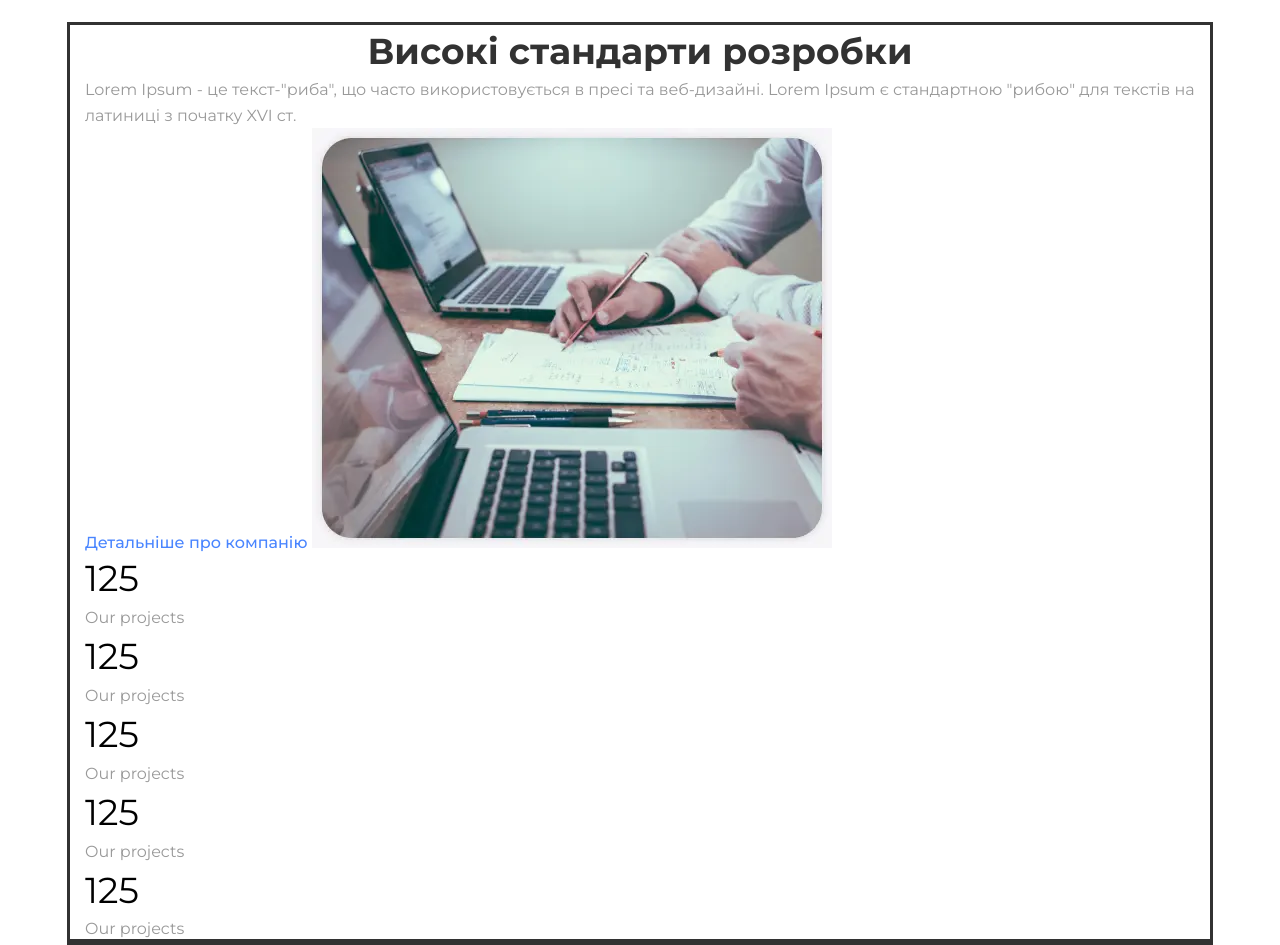
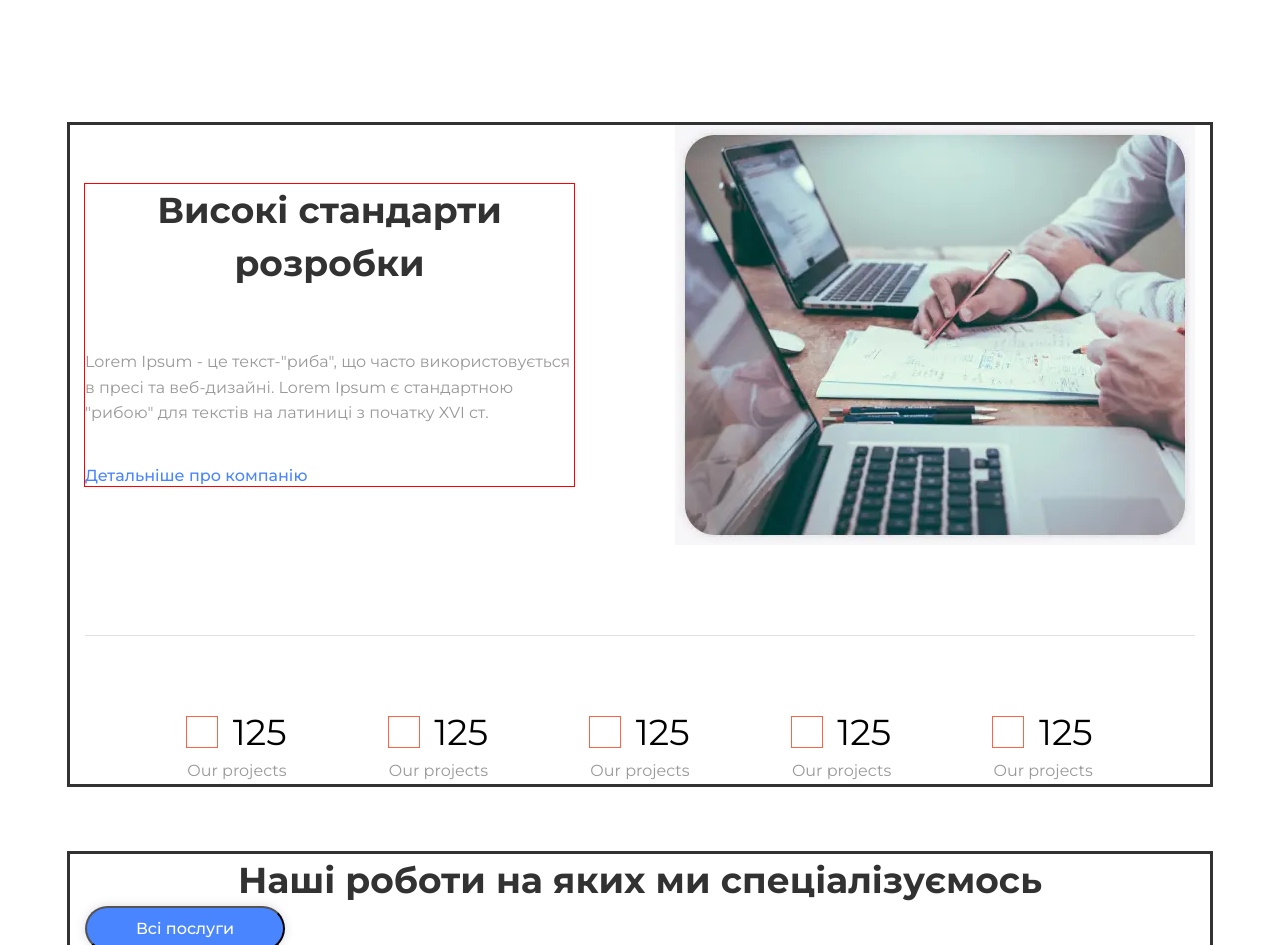
Before and after one commit to vitylia/practice-BC-58-cope, a plain HTML site: page index.html in a window 1280 px wide. Shown: the part 1600-2545 px from the top of the page. Drawn offline with nearby package versions, Linux system fonts and the light colour scheme.

Commit message:
section standarts

```diff
--- a/css/styles.css
+++ b/css/styles.css
@@ -6,11 +6,12 @@
   --accent: #4985ff;
   --subtitle-color: #000;
   --background-color-var: #f6f6f8;
+  --border-color: #E0E0E0;
 }
 
 body {
   color: var(--text);
-  font-family: 'Montserrat', sans-serif;
+  font-family: "Montserrat", sans-serif;
 }
 
 /* cancel */
@@ -179,7 +180,7 @@ a {
   justify-content: center;
   align-items: center;
   border-radius: 110px;
-  border: 1px solid #e0e0e0;
+  border: 1px solid var(--border-color)
   width: 110px;
   height: 110px;
 }
@@ -213,8 +214,60 @@ a {
   font-size: 36px;
   line-height: 146.28%;
 }
+.standarts {
+  padding-top: 100px;
+  padding-bottom: 70px;
+}
+
+.standarts-box {
+  display: flex;
+  justify-content: space-between;
+  align-items: center;
+  margin-bottom: 90px;
+}
+.standarts-text {
+  max-width: 489px;
+  outline: 1px solid red;
+}
+.standarts-title {
+  margin-bottom: 60px;
+}
+.standart-description {
+  margin-bottom: 42px;
+}
+.standarts-list {
+  display: flex;
+  justify-content: space-evenly;
+  border-top: 1px solid var(--border-color);
+  padding-top: 70px;
+}
+.standarts-link {
+}
+
+.standarts-item {
+}
+.standarts-block {
+  display: flex;
+  justify-content: space-between;
+  align-items: center;
+}
+.standarts-icon {
+  width: 30px;
+  height: 30px;
+  outline: 1px solid tomato;
+}
+
+.standarts-statistic {
+
+}
+.standarts-name {
+}
 
 /* Works */
+
+/* .works {
+  padding-top: 100px; */
+
 .works-tittle {
   color: var(--background-text-color);
 }
--- a/index.html
+++ b/index.html
@@ -63,15 +63,13 @@
           </h2>
           <p class="servises-info main-text">
             Lorem Ipsum - це текст-"риба", що часто використовується в пресі та
-          веб-дизайні. Lorem Ipsum є стандартною "рибою" для текстів на латиниці
-          з початку XVI ст.
+            веб-дизайні. Lorem Ipsum є стандартною "рибою" для текстів на
+            латиниці з початку XVI ст.
           </p>
           <ul class="servises-list">
             <li class="services-item">
               <div class="services-circle-out">
-              <div class="services-circle-inside">
-
-              </div>
+                <div class="services-circle-inside"></div>
               </div>
               <div class="services-txt">
                 <h3 class="services-name subtitle-text">Створення сайтів</h3>
@@ -83,9 +81,7 @@
             </li>
             <li class="services-item">
               <div class="services-circle-out">
-              <div class="services-circle-inside">
-
-              </div>
+                <div class="services-circle-inside"></div>
               </div>
               <div class="services-txt">
                 <h3 class="services-name subtitle-text">Створення сайтів</h3>
@@ -97,9 +93,7 @@
             </li>
             <li class="services-item">
               <div class="services-circle-out">
-              <div class="services-circle-inside">
-
-              </div>
+                <div class="services-circle-inside"></div>
               </div>
               <div class="services-txt">
                 <h3 class="services-name subtitle-text">Створення сайтів</h3>
@@ -116,33 +110,71 @@
       <!-- Standarts -->
       <section class="standarts">
         <div class="container">
-        <h2 class="section-title standarts-title">Високі стандарти розробки</h2>
+          <div class="standarts-box">
+            <div class="standarts-text">
+              <h2 class="section-title standarts-title">
+                Високі стандарти розробки
+              </h2>
               <p class="standart-description main-text">
-          Lorem Ipsum - це текст-"риба", що часто використовується в пресі та
-          веб-дизайні. Lorem Ipsum є стандартною "рибою" для текстів на латиниці
-          з початку XVI ст.
+                Lorem Ipsum - це текст-"риба", що часто використовується в пресі
+                та веб-дизайні. Lorem Ipsum є стандартною "рибою" для текстів на
+                латиниці з початку XVI ст.
               </p>
-        <a class="standarts-link links" href="#">Детальніше про компанію</a>
+              <a class="standarts-link links" href="#"
+                >Детальніше про компанію</a
+              >
+            </div>
             <img src="./images/standarts-img.webp" alt="noutbooks" />
-        <ul standarts-list>
+          </div>
+          <ul class="standarts-list">
             <li class="standarts-item">
+              <div class="standarts-block">
+                <svg class="standarts-icon">
+                  <use></use>
+                </svg>
                 <p class="standarts-statistic">125</p>
+              </div>
+
               <p class="standarts-name main-text">Our projects</p>
             </li>
             <li class="standarts-item">
+              <div class="standarts-block">
+                <svg class="standarts-icon">
+                  <use></use>
+                </svg>
                 <p class="standarts-statistic">125</p>
+              </div>
+
               <p class="standarts-name main-text">Our projects</p>
             </li>
             <li class="standarts-item">
+              <div class="standarts-block">
+                <svg class="standarts-icon">
+                  <use></use>
+                </svg>
                 <p class="standarts-statistic">125</p>
+              </div>
+
               <p class="standarts-name main-text">Our projects</p>
             </li>
             <li class="standarts-item">
+              <div class="standarts-block">
+                <svg class="standarts-icon">
+                  <use></use>
+                </svg>
                 <p class="standarts-statistic">125</p>
+              </div>
+
               <p class="standarts-name main-text">Our projects</p>
             </li>
             <li class="standarts-item">
+              <div class="standarts-block">
+                <svg class="standarts-icon">
+                  <use></use>
+                </svg>
                 <p class="standarts-statistic">125</p>
+              </div>
+
               <p class="standarts-name main-text">Our projects</p>
             </li>
           </ul>
@@ -218,24 +250,41 @@
           <h2 class="projects-title section-title">Наші проекти</h2>
           <p class="projects-text">
             Lorem Ipsum - це текст-"риба", що часто використовується в пресі та
-          веб-дизайні. Lorem Ipsum є стандартною "рибою" для текстів на латиниці
-          з початку XVI ст.
+            веб-дизайні. Lorem Ipsum є стандартною "рибою" для текстів на
+            латиниці з початку XVI ст.
           </p>
           <ul class="projects-list">
             <li class="projects-item">
-            <img src="./images/projects.webp" alt="Koд" class="projects-foto" />
+              <img
+                src="./images/projects.webp"
+                alt="Koд"
+                class="projects-foto"
+              />
             </li>
             <li class="projects-item">
-            <img src="./images/projects.webp" alt="Koд" class="projects-foto" />
+              <img
+                src="./images/projects.webp"
+                alt="Koд"
+                class="projects-foto"
+              />
             </li>
             <li class="projects-item">
-            <img src="./images/projects.webp" alt="Koд" class="projects-foto" />
+              <img
+                src="./images/projects.webp"
+                alt="Koд"
+                class="projects-foto"
+              />
             </li>
             <li class="projects-item">
-            <img src="./images/projects.webp" alt="Koд" class="projects-foto" />
+              <img
+                src="./images/projects.webp"
+                alt="Koд"
+                class="projects-foto"
+              />
             </li>
           </ul>
           <a href="#" class="projects-btn button">Всі проекти</a>
+        </div>
       </section>
       <!-- Video -->
       <section class="video">
@@ -244,7 +293,6 @@
         <div class="video-box">
           <button class="video-button" type="button">Дивитись відео</button>
         </div>
-        </div>
       </section>
       <section></section>
     </main>
```
Lines whose indentation alone changed are shown as unchanged.
